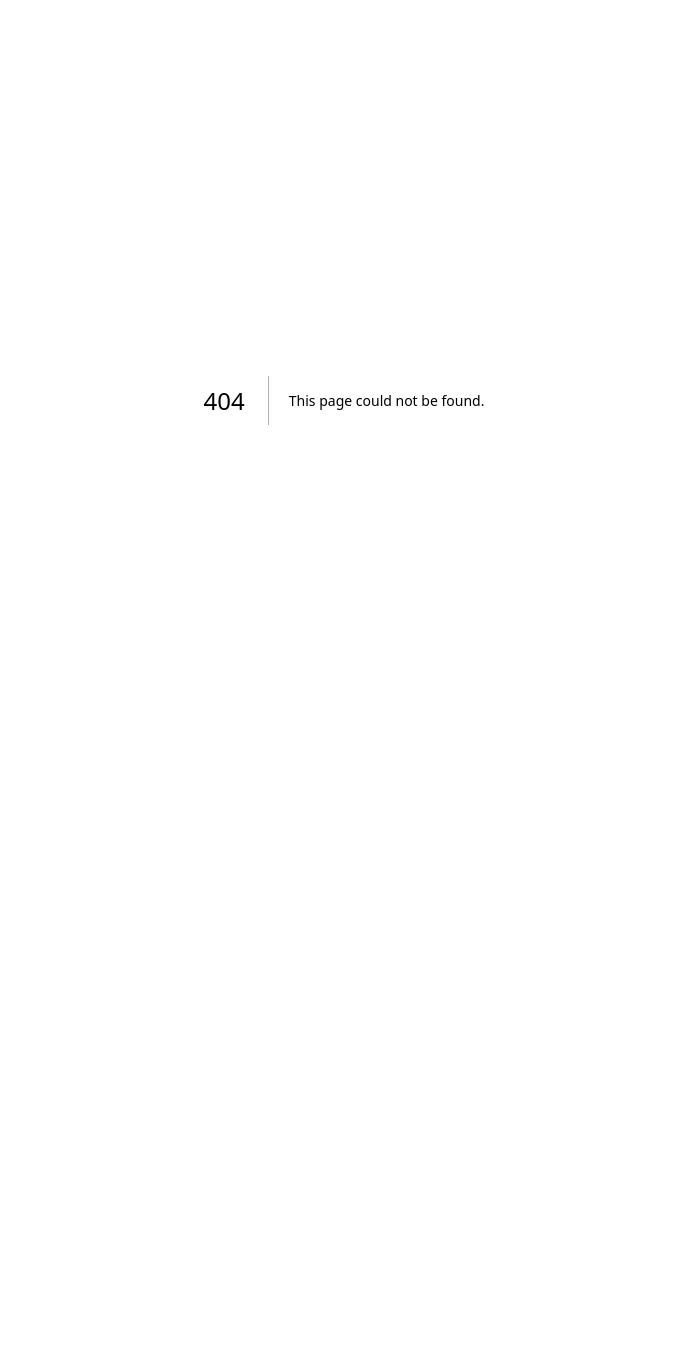
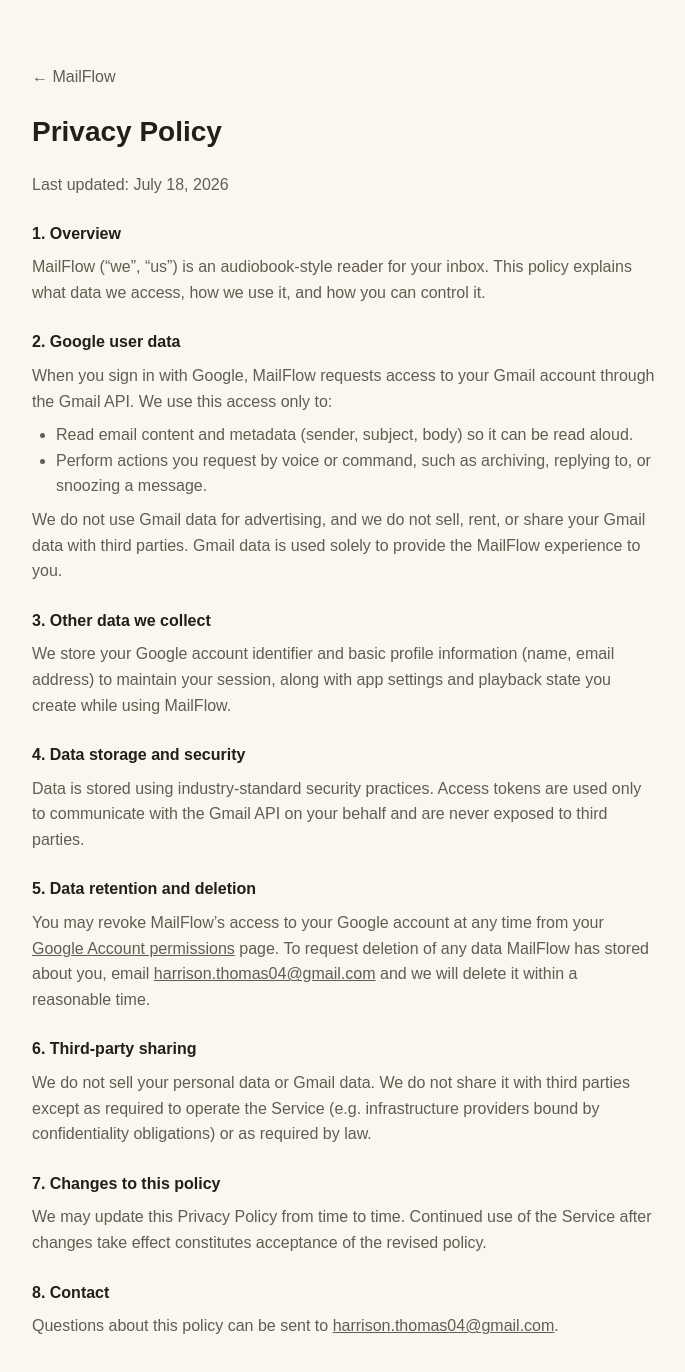
Before and after one commit to harryt04/mail-flow, a Next.js app: page /privacy in a window 1280 px wide. Before the commit this address had no page. Shown: the top 1372 px of the page, without its empty margins (296-981 px from the left). Before the commit the page ends 800 px from the top, so only its background shows below. Built offline with nearby package versions, Linux system fonts and the light colour scheme; a web font is replaced by a local one.

Commit message:
added privacy and tos pages

```diff
--- /dev/null
+++ b/src/app/privacy/page.tsx
@@ -0,0 +1,116 @@
+import type { Metadata } from "next";
+import Link from "next/link";
+
+export const metadata: Metadata = {
+  title: "Privacy Policy — MailFlow",
+};
+
+export default function PrivacyPolicyPage() {
+  return (
+    <main className="mx-auto flex max-w-2xl flex-1 flex-col gap-6 px-6 py-16">
+      <Link href="/" className="text-body text-text-secondary hover:text-text-primary">
+        ← MailFlow
+      </Link>
+      <h1 className="text-h1 font-bold text-text-primary">Privacy Policy</h1>
+      <p className="text-body-sm text-text-secondary">Last updated: July 18, 2026</p>
+
+      <div className="flex flex-col gap-6 text-body text-text-secondary">
+        <section className="flex flex-col gap-2">
+          <h2 className="text-h3 font-semibold text-text-primary">1. Overview</h2>
+          <p>
+            MailFlow (&ldquo;we&rdquo;, &ldquo;us&rdquo;) is an audiobook-style reader for your
+            inbox. This policy explains what data we access, how we use it, and how you can
+            control it.
+          </p>
+        </section>
+
+        <section className="flex flex-col gap-2">
+          <h2 className="text-h3 font-semibold text-text-primary">2. Google user data</h2>
+          <p>
+            When you sign in with Google, MailFlow requests access to your Gmail account through
+            the Gmail API. We use this access only to:
+          </p>
+          <ul className="list-disc pl-6">
+            <li>Read email content and metadata (sender, subject, body) so it can be read aloud.</li>
+            <li>Perform actions you request by voice or command, such as archiving, replying to,
+              or snoozing a message.</li>
+          </ul>
+          <p>
+            We do not use Gmail data for advertising, and we do not sell, rent, or share your
+            Gmail data with third parties. Gmail data is used solely to provide the MailFlow
+            experience to you.
+          </p>
+        </section>
+
+        <section className="flex flex-col gap-2">
+          <h2 className="text-h3 font-semibold text-text-primary">3. Other data we collect</h2>
+          <p>
+            We store your Google account identifier and basic profile information (name, email
+            address) to maintain your session, along with app settings and playback state you
+            create while using MailFlow.
+          </p>
+        </section>
+
+        <section className="flex flex-col gap-2">
+          <h2 className="text-h3 font-semibold text-text-primary">4. Data storage and security</h2>
+          <p>
+            Data is stored using industry-standard security practices. Access tokens are used only
+            to communicate with the Gmail API on your behalf and are never exposed to third
+            parties.
+          </p>
+        </section>
+
+        <section className="flex flex-col gap-2">
+          <h2 className="text-h3 font-semibold text-text-primary">5. Data retention and deletion</h2>
+          <p>
+            You may revoke MailFlow&rsquo;s access to your Google account at any time from your{" "}
+            <a
+              href="https://myaccount.google.com/permissions"
+              target="_blank"
+              rel="noopener noreferrer"
+              className="underline hover:text-text-primary">
+              Google Account permissions
+            </a>{" "}
+            page. To request deletion of any data MailFlow has stored about you, email{" "}
+            <a
+              href="mailto:harrison.thomas04@gmail.com"
+              className="underline hover:text-text-primary">
+              harrison.thomas04@gmail.com
+            </a>{" "}
+            and we will delete it within a reasonable time.
+          </p>
+        </section>
+
+        <section className="flex flex-col gap-2">
+          <h2 className="text-h3 font-semibold text-text-primary">6. Third-party sharing</h2>
+          <p>
+            We do not sell your personal data or Gmail data. We do not share it with third
+            parties except as required to operate the Service (e.g. infrastructure providers
+            bound by confidentiality obligations) or as required by law.
+          </p>
+        </section>
+
+        <section className="flex flex-col gap-2">
+          <h2 className="text-h3 font-semibold text-text-primary">7. Changes to this policy</h2>
+          <p>
+            We may update this Privacy Policy from time to time. Continued use of the Service
+            after changes take effect constitutes acceptance of the revised policy.
+          </p>
+        </section>
+
+        <section className="flex flex-col gap-2">
+          <h2 className="text-h3 font-semibold text-text-primary">8. Contact</h2>
+          <p>
+            Questions about this policy can be sent to{" "}
+            <a
+              href="mailto:harrison.thomas04@gmail.com"
+              className="underline hover:text-text-primary">
+              harrison.thomas04@gmail.com
+            </a>
+            .
+          </p>
+        </section>
+      </div>
+    </main>
+  );
+}
--- /dev/null
+++ b/src/app/tos/page.tsx
@@ -0,0 +1,100 @@
+import type { Metadata } from "next";
+import Link from "next/link";
+
+export const metadata: Metadata = {
+  title: "Terms of Service — MailFlow",
+};
+
+export default function TermsOfServicePage() {
+  return (
+    <main className="mx-auto flex max-w-2xl flex-1 flex-col gap-6 px-6 py-16">
+      <Link href="/" className="text-body text-text-secondary hover:text-text-primary">
+        ← MailFlow
+      </Link>
+      <h1 className="text-h1 font-bold text-text-primary">Terms of Service</h1>
+      <p className="text-body-sm text-text-secondary">Last updated: July 18, 2026</p>
+
+      <div className="flex flex-col gap-6 text-body text-text-secondary">
+        <section className="flex flex-col gap-2">
+          <h2 className="text-h3 font-semibold text-text-primary">1. Acceptance of terms</h2>
+          <p>
+            By accessing or using MailFlow (the &ldquo;Service&rdquo;), you agree to be bound by
+            these Terms of Service. If you do not agree to these terms, do not use the Service.
+          </p>
+        </section>
+
+        <section className="flex flex-col gap-2">
+          <h2 className="text-h3 font-semibold text-text-primary">2. Description of service</h2>
+          <p>
+            MailFlow connects to your Gmail account to read your inbox aloud and let you manage
+            email (skip, archive, reply, snooze) by voice or simple commands. The Service is
+            provided on an &ldquo;as is&rdquo; and &ldquo;as available&rdquo; basis.
+          </p>
+        </section>
+
+        <section className="flex flex-col gap-2">
+          <h2 className="text-h3 font-semibold text-text-primary">3. Your account</h2>
+          <p>
+            You are responsible for maintaining the security of your Google account and for any
+            activity that occurs through your use of the Service. You may revoke MailFlow&rsquo;s
+            access to your Google account at any time from your{" "}
+            <a
+              href="https://myaccount.google.com/permissions"
+              target="_blank"
+              rel="noopener noreferrer"
+              className="underline hover:text-text-primary">
+              Google Account permissions
+            </a>{" "}
+            page.
+          </p>
+        </section>
+
+        <section className="flex flex-col gap-2">
+          <h2 className="text-h3 font-semibold text-text-primary">4. Acceptable use</h2>
+          <p>
+            You agree not to use the Service for any unlawful purpose or in any way that could
+            damage, disable, or impair the Service or interfere with any other party&rsquo;s use
+            of it.
+          </p>
+        </section>
+
+        <section className="flex flex-col gap-2">
+          <h2 className="text-h3 font-semibold text-text-primary">5. Disclaimer of warranties</h2>
+          <p>
+            The Service is provided without warranties of any kind, whether express or implied.
+            We do not guarantee that the Service will be uninterrupted, secure, or error-free.
+          </p>
+        </section>
+
+        <section className="flex flex-col gap-2">
+          <h2 className="text-h3 font-semibold text-text-primary">6. Limitation of liability</h2>
+          <p>
+            To the fullest extent permitted by law, MailFlow shall not be liable for any
+            indirect, incidental, or consequential damages arising from your use of the Service.
+          </p>
+        </section>
+
+        <section className="flex flex-col gap-2">
+          <h2 className="text-h3 font-semibold text-text-primary">7. Changes to these terms</h2>
+          <p>
+            We may update these Terms of Service from time to time. Continued use of the Service
+            after changes take effect constitutes acceptance of the revised terms.
+          </p>
+        </section>
+
+        <section className="flex flex-col gap-2">
+          <h2 className="text-h3 font-semibold text-text-primary">8. Contact</h2>
+          <p>
+            Questions about these terms can be sent to{" "}
+            <a
+              href="mailto:harrison.thomas04@gmail.com"
+              className="underline hover:text-text-primary">
+              harrison.thomas04@gmail.com
+            </a>
+            .
+          </p>
+        </section>
+      </div>
+    </main>
+  );
+}
```
